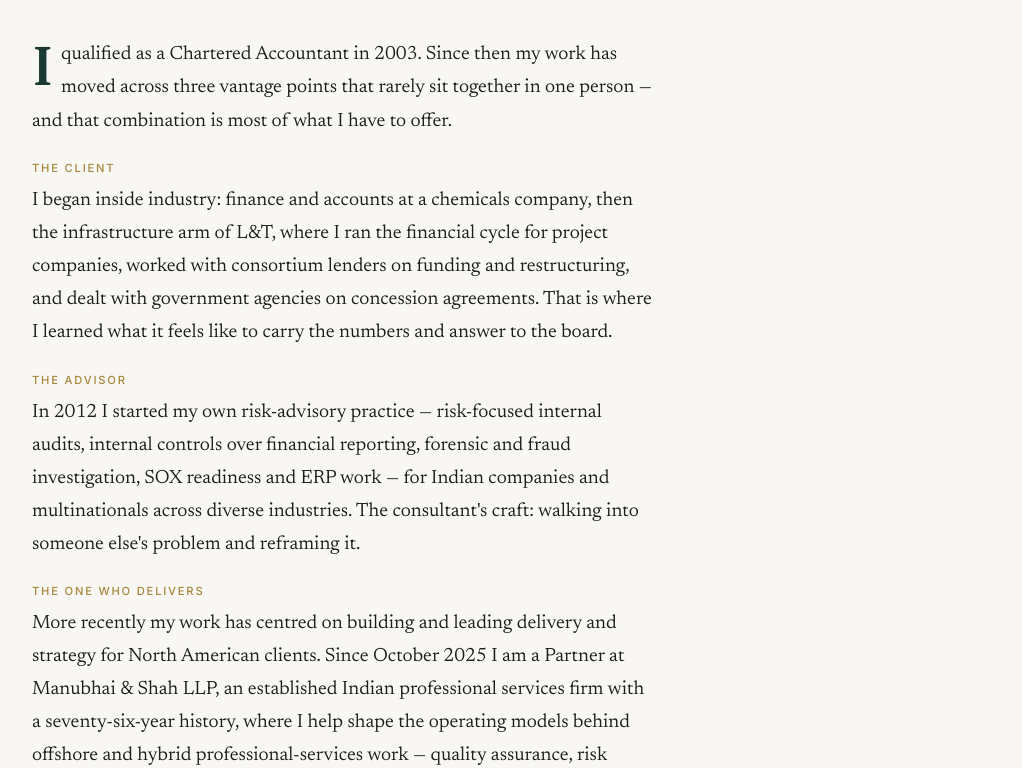
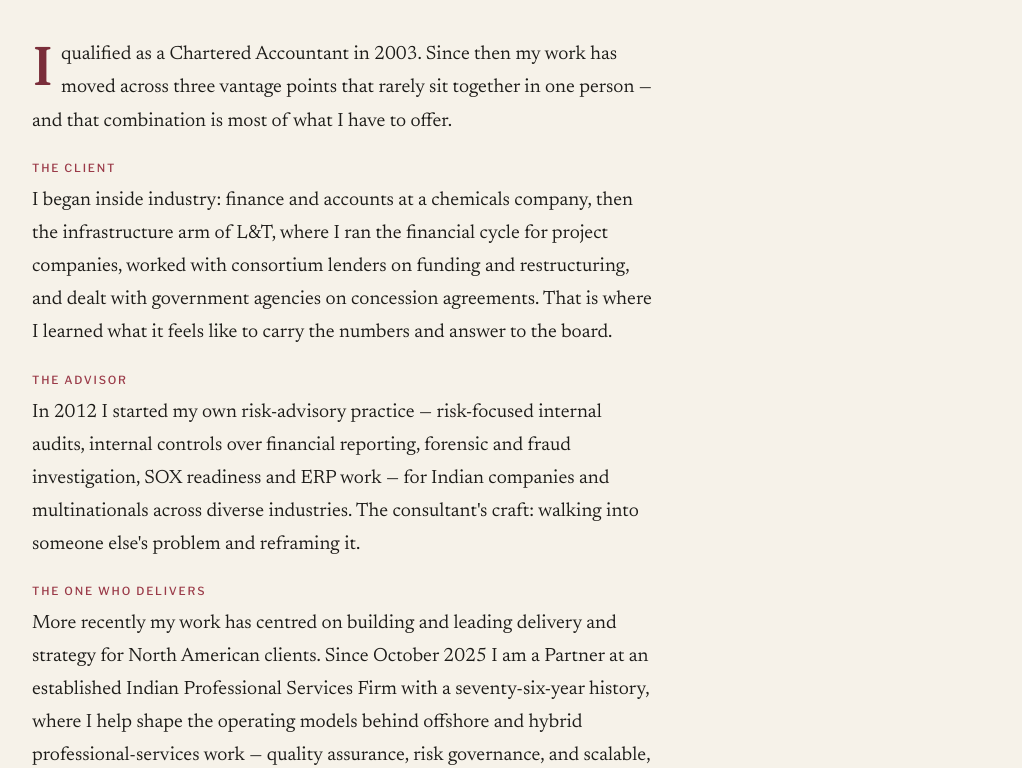
Before and after one commit to purvibankerparikh/psparikh-site, a plain HTML site: page about/index.html in a window 1280 px wide. Shown: the part 407-1175 px from the top of the page, without its empty margins (128-1150 px from the left). Drawn offline with nearby package versions, Linux system fonts and the light colour scheme.

Commit message:
Add files via upload

```diff
--- a/about/index.html
+++ b/about/index.html
@@ -4,7 +4,7 @@
 <meta charset="utf-8">
 <meta name="viewport" content="width=device-width, initial-scale=1">
 <title>About — Purvi Banker Parikh</title>
-<meta name="description" content="Purvi Banker Parikh — Chartered Accountant, US CPA, CISA, independent director since 2015, and partner at Manubhai & Shah LLP. Industry, advisory, governance, and offshore delivery.">
+<meta name="description" content="Purvi Banker Parikh — Chartered Accountant, US CPA, CISA, independent director since 2015, and partner at a Professional Services Firm. Industry, advisory, governance, and offshore delivery.">
 <link rel="canonical" href="https://psparikh.com/about/">
 <link rel="icon" href="/favicon.svg" type="image/svg+xml">
 
@@ -17,7 +17,7 @@
 
 <link rel="preconnect" href="https://fonts.googleapis.com">
 <link rel="preconnect" href="https://fonts.gstatic.com" crossorigin>
-<link href="https://fonts.googleapis.com/css2?family=Fraunces:opsz,wght@9..144,400;9..144,450;9..144,500&family=Newsreader:ital,opsz,wght@0,6..72,380;0,6..72,450;1,6..72,400;1,6..72,450&family=Inter:wght@500;560&display=swap" rel="stylesheet">
+<link href="https://fonts.googleapis.com/css2?family=Fraunces:opsz,wght@9..144,400;9..144,450;9..144,500&family=Newsreader:ital,opsz,wght@0,6..72,380;0,6..72,450;1,6..72,400;1,6..72,450&family=Libre+Franklin:wght@500;600&display=swap" rel="stylesheet">
 <link rel="stylesheet" href="/assets/style.css">
 </head>
 <body>
@@ -45,7 +45,7 @@
 
     <p class="vantage"><span class="tag">The advisor</span>In 2012 I started my own risk-advisory practice — risk-focused internal audits, internal controls over financial reporting, forensic and fraud investigation, SOX readiness and ERP work — for Indian companies and multinationals across diverse industries. The consultant's craft: walking into someone else's problem and reframing it.</p>
 
-    <p class="vantage"><span class="tag">The one who delivers</span>More recently my work has centred on building and leading delivery and strategy for North American clients. Since October 2025 I am a Partner at Manubhai &amp; Shah LLP, an established Indian professional services firm with a seventy-six-year history, where I help shape the operating models behind offshore and hybrid professional-services work — quality assurance, risk governance, and scalable, sustainable growth across borders.</p>
+    <p class="vantage"><span class="tag">The one who delivers</span>More recently my work has centred on building and leading delivery and strategy for North American clients. Since October 2025 I am a Partner at an established Indian Professional Services Firm with a seventy-six-year history, where I help shape the operating models behind offshore and hybrid professional-services work — quality assurance, risk governance, and scalable, sustainable growth across borders.</p>
 
     <h2>Governance</h2>
     <p>Alongside the practice, I have served as an independent director since 2015 — on a listed road-infrastructure company and across the road portfolio of one of India's earliest listed Infrastructure Investment Trusts, sitting on the boards of multiple project companies through significant platform-level acquisitions, sponsor-structure transitions, and large refinancing exercises. My board focus is financial-reporting oversight, audit-committee effectiveness, risk assessment, governance and compliance, and forensic and regulatory matters.</p>
@@ -67,7 +67,7 @@
   <div class="wrap foot__grid">
     <div>
       <div class="foot__name">Purvi Banker Parikh</div>
-      <div class="foot__creds">FCA · CPA (US) · CISA · Independent Director<br>Partner, Manubhai &amp; Shah LLP</div>
+      <div class="foot__creds">FCA · CPA (US) · CISA · Independent Director<br>Partner, Professional Services Firm</div>
     </div>
     <div class="foot__right">
       <a href="mailto:purvi@psparikh.com">purvi@psparikh.com</a>
--- a/assets/style.css
+++ b/assets/style.css
@@ -1,22 +1,22 @@
 /* =========================================================
    Perspectives — Purvi Banker Parikh
-   Design system
-   Palette : warm paper, deep pine, sparing brass, ink
-   Type    : Fraunces (display) · Newsreader (reading) · Inter (utility)
+   Design system — "Private Review"
+   Palette : warm ivory, oxblood accent, ink
+   Type    : Fraunces (display) · Newsreader (reading) · Libre Franklin (utility)
    ========================================================= */
 
 :root{
-  --paper:    #F8F7F3;
-  --paper-2:  #F2F0EA;   /* faint panel */
-  --ink:      #1C1C1A;
-  --pine:     #1B3A34;   /* deep evergreen — the long game */
-  --brass:    #A6863C;   /* a seal, used sparingly */
-  --muted:    #6E6B62;
-  --line:     #E4E1D9;
+  --paper:    #F6F2E9;   /* warm ivory */
+  --paper-2:  #EFE9DC;   /* faint panel */
+  --ink:      #1C1B18;
+  --pine:     #7A2E3A;   /* oxblood — the single jewel accent */
+  --brass:    #9A3A48;   /* lighter oxblood — markers, hover */
+  --muted:    #6E665A;   /* warm taupe */
+  --line:     #E2DCCE;   /* warm hairline */
 
   --display: "Fraunces", Georgia, "Times New Roman", serif;
   --body:    "Newsreader", Georgia, serif;
-  --ui:      "Inter", system-ui, -apple-system, sans-serif;
+  --ui:      "Libre Franklin", system-ui, -apple-system, sans-serif;
 
   --measure: 39rem;       /* reading column */
   --wide:    66rem;       /* page container  */
```
Also changed, not shown: index.html (+3 -3 lines), perspectives/as-the-journey-continues/index.html (+2 -2 lines).
